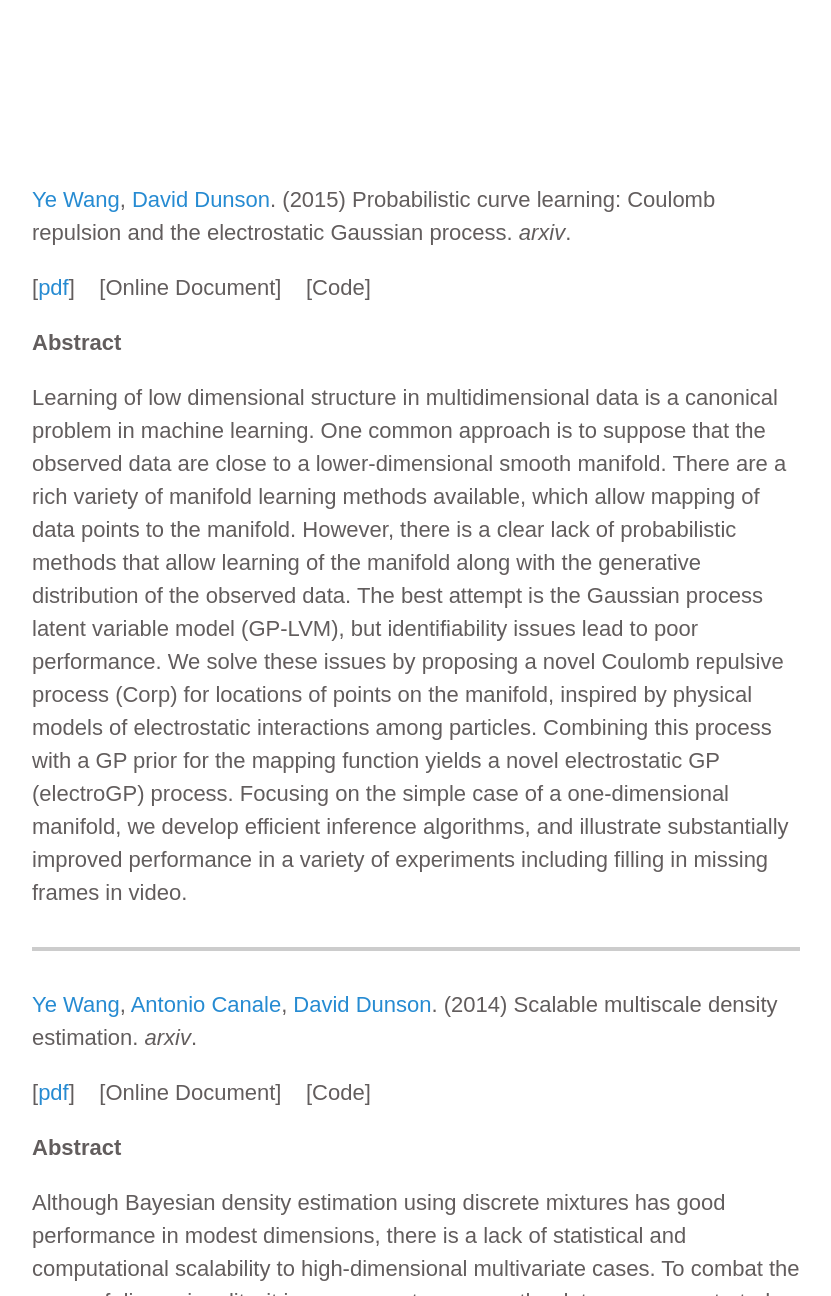
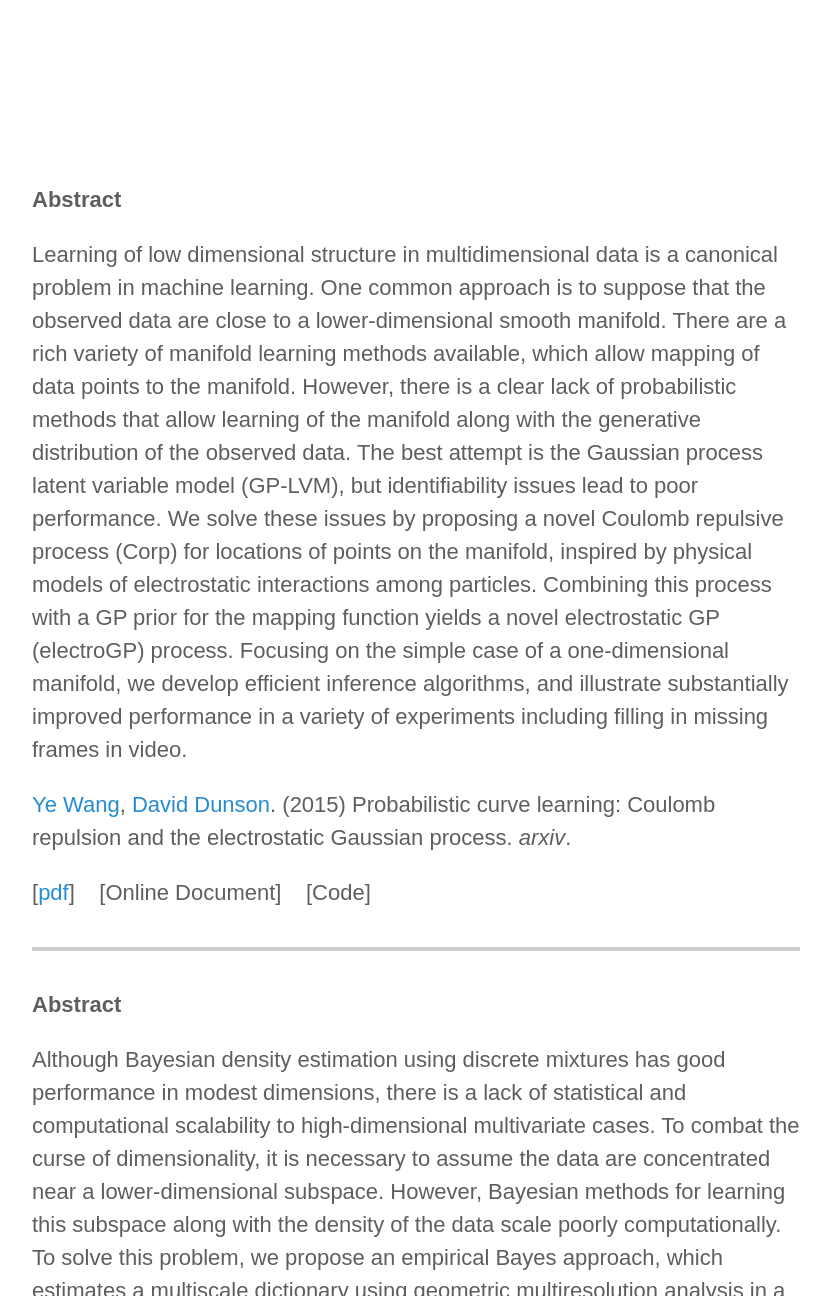
Before and after one commit to ericyewang/ericyewang.github.io, a Jekyll site: the page built from publications.md, in a window 1280 px wide and 1400 px high, cut to the strip 104-1400 px from the top of the window. Shown: the whole strip, without its empty margins (224-1055 px from the left). Built offline with Jekyll 4.4.1, drawn with Linux system fonts in a browser that asks for light colours; comment, search, counter and statistics services are not loaded; some of the changed text lies outside the part shown.

Commit message:
Update publications.md

```diff
--- a/publications.md
+++ b/publications.md
@@ -4,23 +4,26 @@ title: Publications
 ---
 
 <div id="pub-container">
+
 <div id="pub-main">
-<p><a href="http://ericyewang.github.io">Ye Wang</a>, <a href="https://stat.duke.edu/~dunson/">David Dunson</a>. (2015) Probabilistic curve learning: Coulomb repulsion and the electrostatic Gaussian process.
-<i>arxiv</i>.</p>
-<p>[<a href="http://arxiv.org/pdf/1506.03768v1.pdf">pdf</a>]&nbsp;&nbsp;&nbsp; [Online Document]&nbsp;&nbsp;&nbsp; [Code]</p>
+
 <div id="pub-sub">
 <p><b>Abstract</b></p>
 <p>Learning of low dimensional structure in multidimensional data is a canonical problem in machine learning. One common approach is to suppose that the observed data are close to a lower-dimensional smooth manifold. There are a rich variety of manifold learning methods available, which allow mapping of data points to the manifold. However, there is a clear lack of probabilistic methods that allow learning of the manifold along with the generative distribution of the observed data. The best attempt is the Gaussian process latent variable model (GP-LVM), but identifiability issues lead to poor performance. We solve these issues by proposing a novel Coulomb repulsive process (Corp) for locations of points on the manifold, inspired by physical models of electrostatic interactions among particles. Combining this process with a GP prior for the mapping function yields a novel electrostatic GP (electroGP) process. Focusing on the simple case of a one-dimensional manifold, we develop efficient inference algorithms, and illustrate substantially improved performance in a variety of experiments including filling in missing frames in video.</p>
 </div>
+<p><a href="http://ericyewang.github.io">Ye Wang</a>, <a href="https://stat.duke.edu/~dunson/">David Dunson</a>. (2015) Probabilistic curve learning: Coulomb repulsion and the electrostatic Gaussian process.
+<i>arxiv</i>.</p>
+<p>[<a href="http://arxiv.org/pdf/1506.03768v1.pdf">pdf</a>]&nbsp;&nbsp;&nbsp; [Online Document]&nbsp;&nbsp;&nbsp; [Code]</p>
 </div>
 
 <div id="pub-main">
-<p><a href="http://ericyewang.github.io">Ye Wang</a>, <a href="http://sites.carloalberto.org/canale/">Antonio Canale</a>, <a href="https://stat.duke.edu/~dunson/">David Dunson</a>. (2014) Scalable multiscale density estimation.
-<i>arxiv</i>.</p>
-<p>[<a href="http://arxiv.org/pdf/1410.7692v1.pdf">pdf</a>]&nbsp;&nbsp;&nbsp; [Online Document]&nbsp;&nbsp;&nbsp; [Code]</p>
 <div id="pub-sub">
 <p><b>Abstract</b></p>
 <p>Although Bayesian density estimation using discrete mixtures has good performance in modest dimensions, there is a lack of statistical and computational scalability to high-dimensional multivariate cases. To combat the curse of dimensionality, it is necessary to assume the data are concentrated near a lower-dimensional subspace. However, Bayesian methods for learning this subspace along with the density of the data scale poorly computationally. To solve this problem, we propose an empirical Bayes approach, which estimates a multiscale dictionary using geometric multiresolution analysis in a first stage. We use this dictionary within a multiscale mixture model, which allows uncertainty in component allocation, mixture weights and scaling factors over a binary tree. A computational algorithm is proposed, which scales efficiently to massive dimensional problems. We provide some theoretical support for this geometric density estimation (GEODE) method, and illustrate the performance through simulated and real data examples.</p>
 </div>
+<p><a href="http://ericyewang.github.io">Ye Wang</a>, <a href="http://sites.carloalberto.org/canale/">Antonio Canale</a>, <a href="https://stat.duke.edu/~dunson/">David Dunson</a>. (2014) Scalable multiscale density estimation.
+<i>arxiv</i>.</p>
+<p>[<a href="http://arxiv.org/pdf/1410.7692v1.pdf">pdf</a>]&nbsp;&nbsp;&nbsp; [Online Document]&nbsp;&nbsp;&nbsp; [Code]</p>
 </div>
+
 </div>
```
